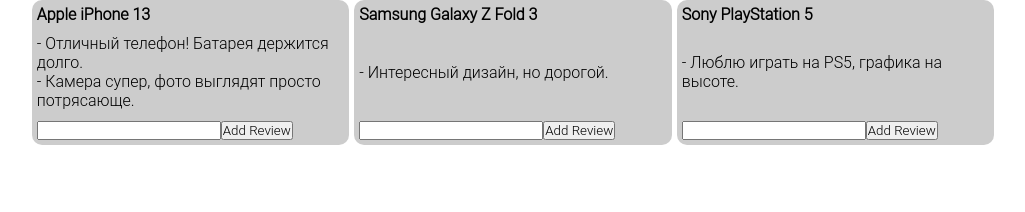
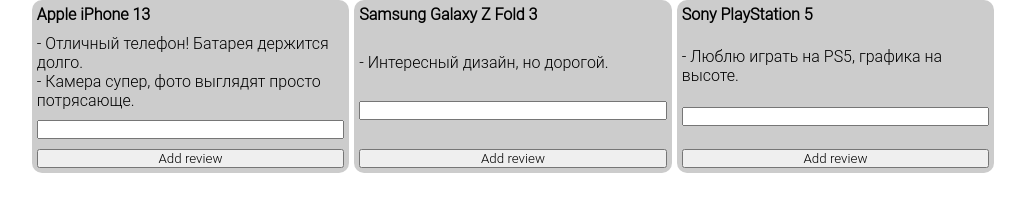
Before and after one commit to beg-lezzz/JSPro, a plain HTML site: page HomeWork002/index.html in a window 1280 px wide. Shown: the whole page, without its empty margins (127-1152 px from the left). Drawn offline with Linux system fonts and the light colour scheme.

Commit message:
add homework #1

```diff
--- a/HomeWork002/2.js
+++ b/HomeWork002/2.js
@@ -27,7 +27,7 @@
 
 let initialData = [
   {
-    id: Date.now(),
+    id: 1,
     product: "Apple iPhone 13",
     reviews: [
       {
@@ -41,7 +41,7 @@ let initialData = [
     ],
   },
   {
-    id: Date.now(),
+    id: 2,
     product: "Samsung Galaxy Z Fold 3",
     reviews: [
       {
@@ -51,7 +51,7 @@ let initialData = [
     ],
   },
   {
-    id: Date.now(),
+    id: 3,
     product: "Sony PlayStation 5",
     reviews: [
       {
@@ -64,6 +64,9 @@ let initialData = [
 
 function renderProducts(inputData) {
   let div = document.getElementById('wrapper');
+  while (div.firstChild) {
+    div.removeChild(div.firstChild);
+  }
   inputData.forEach((data) => {
     let productCard = document.createElement('div')
     productCard.classList.add('product-card')
@@ -86,20 +89,27 @@ function renderProducts(inputData) {
     productCard.appendChild(productName)
     productCard.appendChild(productReviews)
 
-    let inputReviewForm = document.createElement('form')
-    inputReviewForm.insertAdjacentHTML('beforeend', `<input type="text" id="ri${data.id}"><button onclick="addReview(${data.id})">Add Review</button>`)
+    let inputReview = document.createElement('input');
+    inputReview.setAttribute('id', `ri${data.id}`);
 
-    productCard.appendChild(inputReviewForm)
+    let btn = document.createElement('button');
+    btn.classList.add('add-button')
+    btn.innerText = 'Add review'
+    btn.addEventListener('click', () => addReview(data.id));
+
+    productCard.appendChild(inputReview)
+    productCard.appendChild(btn)
     div.appendChild(productCard)
   })
 }
 
 function addReview(id) {
-  let text = document.getElementById('ri' + id).value
+  let text = document.getElementById('ri' + id);
       let product = initialData.find(item => item.id === id);
-      product.reviews.push({id: Date.now(), text: `${text}`});
-      text.value = ''
-      renderProducts(initialData)
+      product.reviews.push({id: Date.now(), text: `${text.value}`});
+      text.value = '';
+  console.log(initialData);
+  renderProducts(initialData);
 }
 
-renderProducts(initialData)
+renderProducts(initialData);
--- a/HomeWork002/index.html
+++ b/HomeWork002/index.html
@@ -4,11 +4,11 @@
   <meta charset="UTF-8">
   <meta name="viewport" content="width=device-width, initial-scale=1.0">
   <title>Document</title>
-  <script src="1.js" defer></script>
+<!--  <script src="1.js" defer></script>-->
   <script src="2.js" defer></script>
   <style>
     * {
-      margin: 0px;
+      margin: 0;
       padding: 0;
       box-sizing: border-box;
       font-family: "Roboto Light", sans-serif;
```
